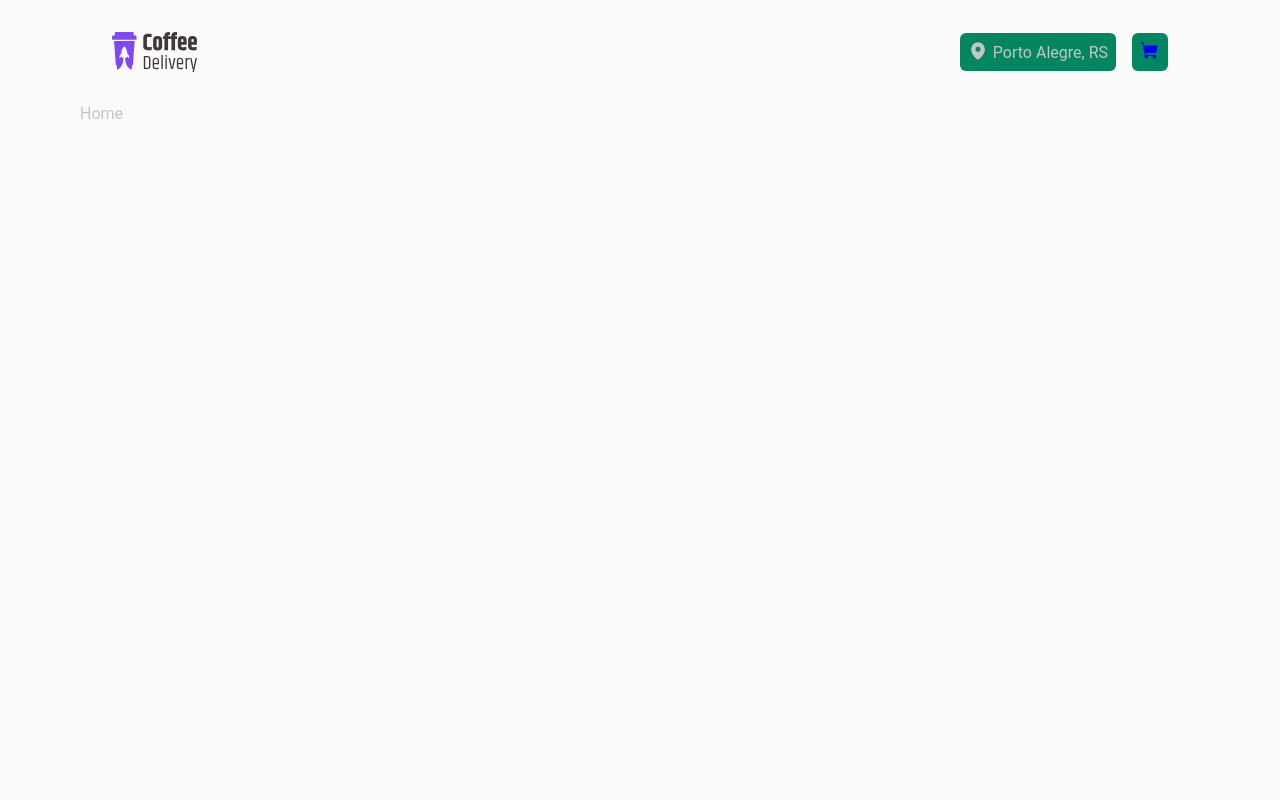
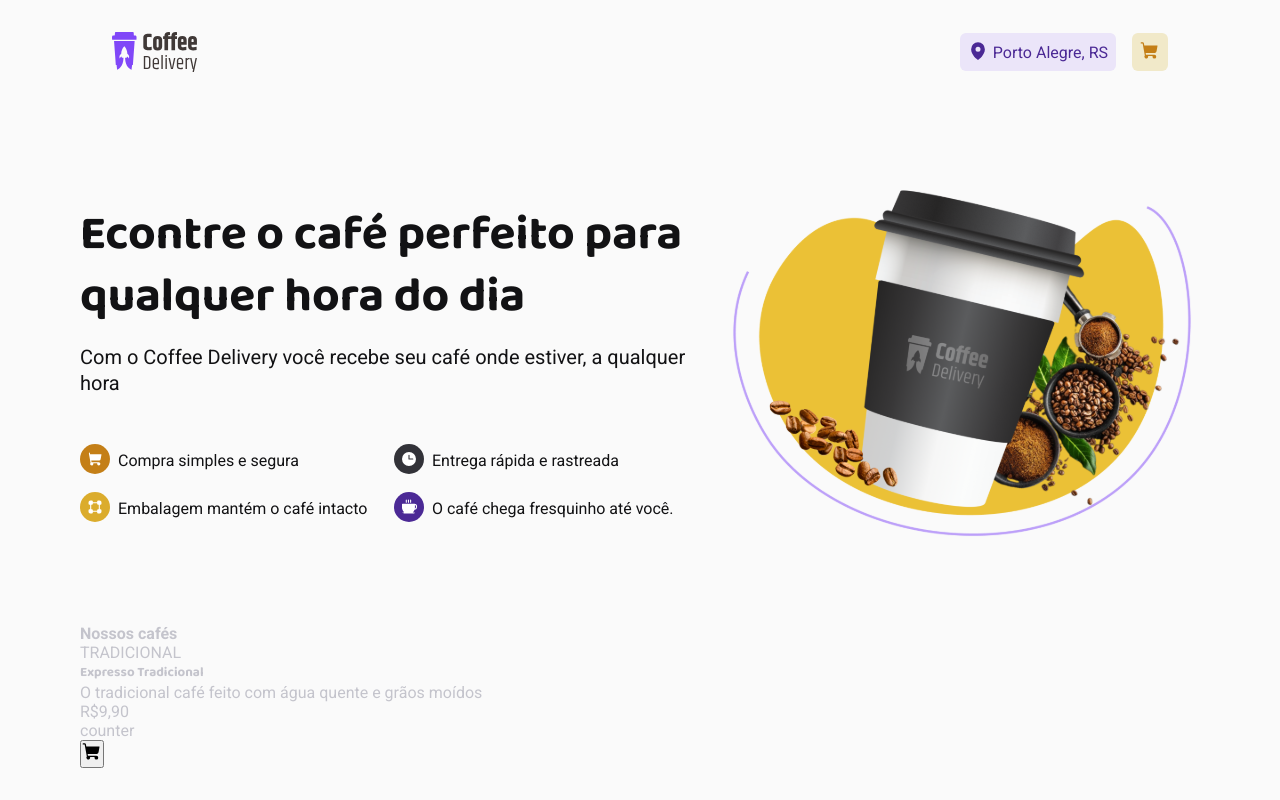
Before and after one commit to gabramos90/coffe-delivery, a React (Vite) app: page / in a window 1280 px wide. Built offline with nearby package versions, Linux system fonts and the light colour scheme.

Commit message:
main banner is finished

```diff
--- a/index.html
+++ b/index.html
@@ -1,10 +1,15 @@
 <!DOCTYPE html>
-<html lang="en">
+<html lang="pt-br">
   <head>
     <meta charset="UTF-8" />
+    <link rel="preconnect" href="https://fonts.googleapis.com" />
+    <link rel="preconnect" href="https://fonts.gstatic.com" crossorigin />
+
     <link rel="icon" type="image/svg+xml" href="/vite.svg" />
     <meta name="viewport" content="width=device-width, initial-scale=1.0" />
-    <title>Vite + React + TS</title>
+
+    <link href="https://fonts.googleapis.com/css2?family=Baloo+2:wght@700;800&family=Roboto:wght@400;700&display=swap" rel="stylesheet">
+    <title>Coffe Delivery</title>
   </head>
   <body>
     <div id="root"></div>
--- a/src/components/Header/styles.ts
+++ b/src/components/Header/styles.ts
@@ -20,7 +20,8 @@ export const HeaderContainer = styled.header`
       border-radius: 6px;
       padding: 0.5rem;
 
-      background-color: ${(props) => props.theme['green-500']};
+      background-color: ${(props) => props.theme['purple-100']};
+      color: ${(props) => props.theme['purple-600']};
     }
 
     a {
@@ -30,7 +31,8 @@ export const HeaderContainer = styled.header`
       border-radius: 6px;
       padding: 0.5rem;
 
-      background-color: ${(props) => props.theme['green-500']};
+      background-color: ${(props) => props.theme['yellow-100']};
+      color: ${(props) => props.theme['yellow-600']};
     }
 
     svg {
--- /dev/null
+++ b/src/components/Home/components/Card/index.tsx
@@ -0,0 +1,27 @@
+import { ShoppingCart } from 'phosphor-react'
+import { CardContainer } from './styles'
+
+export function Card() {
+  return (
+    <CardContainer>
+      <div>
+        <img src="" alt="" />
+        <span>TRADICIONAL</span>
+        <h5>Expresso Tradicional</h5>
+        <p>O tradicional café feito com água quente e grãos moídos</p>
+      </div>
+      <div>
+        <div>
+          <span>R$</span>
+          <span>9,90</span>
+        </div>
+        <div>
+          <div>counter</div>
+          <button>
+            <ShoppingCart size={20} weight="fill" />
+          </button>
+        </div>
+      </div>
+    </CardContainer>
+  )
+}
--- /dev/null
+++ b/src/components/Home/components/Card/styles.ts
@@ -0,0 +1,3 @@
+import styled from 'styled-components'
+
+export const CardContainer = styled.div``
--- a/src/components/Home/index.tsx
+++ b/src/components/Home/index.tsx
@@ -1,3 +1,49 @@
+import {
+  HomeContainer,
+  Headline,
+  Subheadline,
+  MainBannerContainer,
+  ProductsContainer,
+} from './styles'
+import { BoundingBox, Clock, Coffee, ShoppingCart } from 'phosphor-react'
+import headlineCoffe from '../../assets/headline-coffe.svg'
+import { Card } from './components/Card'
+
 export function Home() {
-  return <div>Home</div>
+  return (
+    <HomeContainer>
+      <MainBannerContainer>
+        <Headline>
+          <h1>Econtre o café perfeito para qualquer hora do dia</h1>
+          <h2>
+            Com o Coffee Delivery você recebe seu café onde estiver, a qualquer
+            hora
+          </h2>
+          <Subheadline>
+            <span>
+              <ShoppingCart size={30} weight="fill" className="cart" />
+              Compra simples e segura
+            </span>
+            <span>
+              <Clock size={30} weight="fill" className="clock" />
+              Entrega rápida e rastreada
+            </span>
+            <span>
+              <BoundingBox size={30} weight="fill" className="boudingbox" />
+              Embalagem mantém o café intacto
+            </span>
+            <span>
+              <Coffee size={30} weight="fill" className="coffe" />O café chega
+              fresquinho até você.
+            </span>
+          </Subheadline>
+        </Headline>
+        <img src={headlineCoffe} alt="" />
+      </MainBannerContainer>
+      <ProductsContainer>
+        <h4>Nossos cafés</h4>
+        <Card />
+      </ProductsContainer>
+    </HomeContainer>
+  )
 }
--- a/src/components/Home/styles.ts
+++ b/src/components/Home/styles.ts
@@ -1,3 +1,72 @@
 import styled from 'styled-components'
 
 export const HomeContainer = styled.main``
+
+export const MainBannerContainer = styled.section`
+  display: flex;
+  align-items: center;
+  gap: 2rem;
+
+  padding-top: 5rem;
+  padding-bottom: 5rem;
+`
+
+export const Headline = styled.div`
+  display: flex;
+  flex-direction: column;
+  gap: 1rem;
+
+  color: ${(props) => props.theme['gray-900']};
+
+  h1 {
+    font-size: 3rem;
+    line-height: 130%;
+  }
+
+  h2 {
+    font-size: 1.25rem;
+    line-height: 130%;
+    font-weight: 400;
+  }
+`
+
+export const Subheadline = styled.h3`
+  display: grid;
+  grid-template-columns: repeat(2, 1fr);
+  gap: 1rem;
+
+  margin-top: 2rem;
+
+  span {
+    display: flex;
+    align-items: center;
+    gap: 0.5rem;
+
+    font-size: 1rem;
+    font-weight: 400;
+
+    svg {
+      margin-bottom: 2px;
+
+      padding: 0.4rem;
+      border-radius: 50%;
+
+      color: ${(props) => props.theme.white};
+
+      &.cart {
+        background-color: ${(props) => props.theme['yellow-600']};
+      }
+      &.clock {
+        background-color: ${(props) => props.theme['gray-600']};
+      }
+      &.boudingbox {
+        background-color: ${(props) => props.theme['yellow-300']};
+      }
+      &.coffe {
+        background-color: ${(props) => props.theme['purple-600']};
+      }
+    }
+  }
+`
+
+export const ProductsContainer = styled.section``
--- a/src/styles/global.ts
+++ b/src/styles/global.ts
@@ -9,7 +9,6 @@ export const GlobalStyle = createGlobalStyle`
 
     :focus {
         outline: 0;
-        box-shadow: 0 0 0 2px ${(props) => props.theme['green-500']};
     }
 
     body {
@@ -23,4 +22,12 @@ export const GlobalStyle = createGlobalStyle`
         font-weight: 400;
         font-size: 1rem;
     }
+
+    h1, h5 {
+        font-family: 'Baloo 2', cursive;
+    }
+
+    h2, h3, h4, span, p {
+        font-family: 'Roboto', sans-serif;
+    }
 `
--- a/src/styles/theme/default.ts
+++ b/src/styles/theme/default.ts
@@ -11,12 +11,11 @@ export const defaultTheme = {
   'gray-800': '#202024',
   'gray-900': '#121214',
 
-  'green-300': '#00B37E',
-  'green-500': '#00875F',
-  'green-700': '#015F43',
+  'purple-600': '#4b2995',
+  'purple-300': '#8047f8',
+  'purple-100': '#ebe5f9',
 
-  'red-500': '#AB222E',
-  'red-700': '#7A1921',
-
-  'yellow-500': '#FBA94C',
+  'yellow-600': '#c47f17',
+  'yellow-300': '#dbac2c',
+  'yellow-100': '#f1e9c9',
 } as const
```
Also changed, not shown: src/assets/headline-coffe.svg (added).
